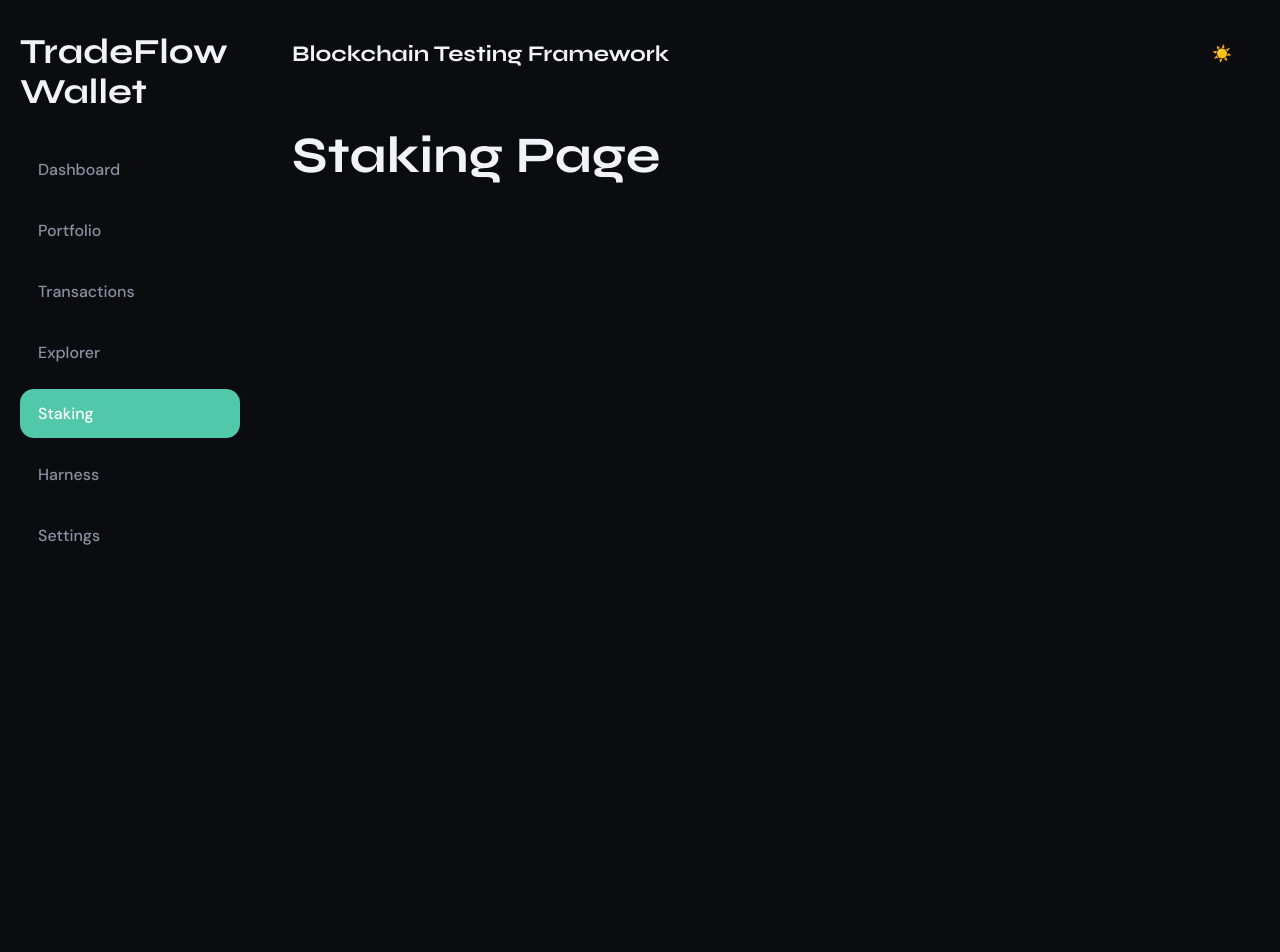
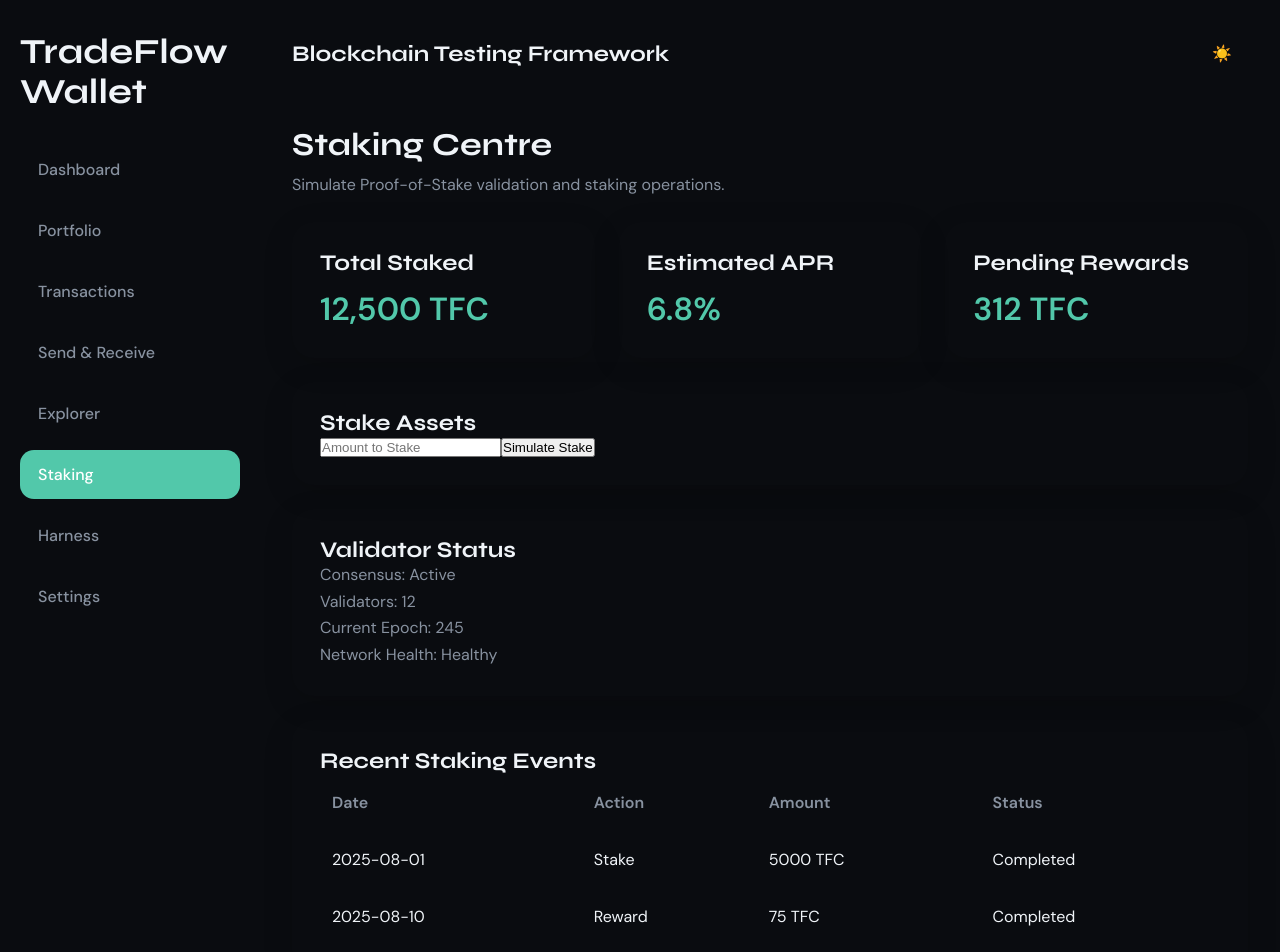
Before and after one commit to anushka2503769/wallet-ui, a React (Vite) app: page /staking in a window 1280 px wide. Shown: the top 952 px of the page. Before the commit the page ends 800 px from the top, so only its background shows below. Built offline with nearby package versions, Linux system fonts and the light colour scheme; a web font is replaced by a local one.

Commit message:
added SendReceive and Staking page

```diff
--- a/src/App.jsx
+++ b/src/App.jsx
@@ -47,6 +47,13 @@ function App() {
             className="sidebar-link"
           >
             Transactions
+          </NavLink>
+
+          <NavLink
+            to="/sendreceive"
+            className="sidebar-link"
+          >
+            Send & Receive
           </NavLink>
 
           <NavLink
--- a/src/pages/SendReceive/SendReceive.jsx
+++ b/src/pages/SendReceive/SendReceive.jsx
@@ -1,5 +1,5 @@
 import { useState } from 'react';
-import { ArrowUpRight, ArrowDownLeft } from 'lucide-react';
+import { ArrowUpRight, ArrowDownLeft, CheckCircle2, Loader2 } from 'lucide-react';
 import { walletService } from '../../services/api/walletService';
 
 function SendReceive() {
@@ -20,7 +20,6 @@ function SendReceive() {
 
   const handleSubmit = async (e) => {
     e.preventDefault();
-
     setLoading(true);
 
     try {
@@ -34,88 +33,114 @@ function SendReceive() {
   };
 
   return (
-    <div className="send-receive-page">
+    <div className="page-container">
+      {/* Header section with explicit typography styling */}
       <div className="page-header">
-        <div>
-          <h2>Send & Receive</h2>
-          <p>Execute blockchain transactions on the TradeFlow testnet.</p>
-        </div>
+        <h2>Send & Receive</h2>
+        <p>Execute blockchain transactions on the TradeFlow testnet.</p>
       </div>
 
-      <div className="send-grid">
-        <div className="card send-card">
-          <div className="send-header">
-            <ArrowUpRight size={20} />
+      {/* Two-column layout using global grid system */}
+      <div className="grid-2">
+
+        {/* Token Sending Card */}
+        <div className="card">
+          <div className="flex align-center gap-2 mb-6">
+            <ArrowUpRight size={20} className="text-accent" />
             <h3>Send Tokens</h3>
           </div>
 
-          <form onSubmit={handleSubmit}>
+          <form onSubmit={handleSubmit} className="flex col gap-4">
             <div className="form-group">
-              <label>Recipient Address</label>
-
+              <label className="form-label">Recipient Address</label>
               <input
                 type="text"
                 name="address"
+                className="form-input mono"
                 placeholder="0xA13D..."
                 value={formData.address}
                 onChange={handleChange}
+                required
               />
             </div>
 
             <div className="form-group">
-              <label>Amount</label>
-
+              <label className="form-label">Amount</label>
               <input
                 type="number"
                 name="amount"
+                className="form-input"
                 placeholder="100"
                 value={formData.amount}
                 onChange={handleChange}
+                required
               />
             </div>
 
-            <button type="submit" disabled={loading}>
-              {loading ? 'Processing...' : 'Send Transaction'}
+            <button
+              type="submit"
+              className="btn btn-primary btn-full mt-2"
+              disabled={loading}
+            >
+              {loading ? (
+                <>
+                  <span className="spinner"></span>
+                  Processing...
+                </>
+              ) : (
+                'Send Transaction'
+              )}
             </button>
           </form>
         </div>
 
-        <div className="card receive-card">
-          <div className="send-header">
-            <ArrowDownLeft size={20} />
+        {/* Token Receiving Card */}
+        <div className="card">
+          <div className="flex align-center gap-2 mb-6">
+            <ArrowDownLeft size={20} className="text-accent" />
             <h3>Receive Tokens</h3>
           </div>
 
-          <div className="receive-box">
-            <div className="qr-placeholder">
-              QR CODE
+          <div className="flex col flex-center gap-4 text-center">
+            {/* Kept fallback text placeholder inside your styled card border boundaries */}
+            <div className="flex flex-center skeleton" style={{ width: '160px', height: '160px', borderRadius: 'var(--r-lg)' }}>
+              <span className="text-muted text-xs">QR CODE</span>
             </div>
 
-            <div className="wallet-address-box">
-              0x7B3A4CFA9128A8D19B3A
+            <div className="address-display btn-full">
+              <span className="address-text">0x7B3A4CFA9128A8D19B3A</span>
             </div>
+            <span className="text-xs text-muted">Share your public address to receive assets</span>
           </div>
         </div>
       </div>
 
+      {/* Transaction Result Sheet */}
       {result && (
-        <div className="card result-card">
-          <h3>Transaction Result</h3>
+        <div className="card card-elevated mt-4">
+          <div className="flex align-center gap-2 mb-4">
+            <CheckCircle2 size={18} className="text-accent" />
+            <h3>Transaction Result</h3>
+          </div>
 
-          <div className="result-grid">
-            <div>
-              <strong>Status</strong>
-              <p>Confirmed</p>
+          <div className="grid-3">
+            <div className="stat-block">
+              <span className="stat-label">Status</span>
+              <div>
+                <span className="badge badge-success">Confirmed</span>
+              </div>
             </div>
 
-            <div>
-              <strong>Transaction Hash</strong>
-              <p>{result.txHash}</p>
+            <div className="stat-block">
+              <span className="stat-label">Transaction Hash</span>
+              <span className="stat-value text-sm font-mono truncate" data-tooltip={result.txHash}>
+                {result.txHash}
+              </span>
             </div>
 
-            <div>
-              <strong>Block</strong>
-              <p>{result.block}</p>
+            <div className="stat-block">
+              <span className="stat-label">Block</span>
+              <span className="stat-value text-sm font-mono">{result.block}</span>
             </div>
           </div>
         </div>
--- a/src/pages/Staking/Staking.jsx
+++ b/src/pages/Staking/Staking.jsx
@@ -1,7 +1,97 @@
+import { useState } from "react";
+
 function Staking() {
+  const [amount, setAmount] = useState("");
+
   return (
     <div className="page-container">
-      <h1>Staking Page</h1>
+      <div className="page-header">
+        <h2>Staking Centre</h2>
+        <p>
+          Simulate Proof-of-Stake validation and
+          staking operations.
+        </p>
+      </div>
+
+      <div className="stats-grid">
+        <div className="card">
+          <h3>Total Staked</h3>
+          <div className="wallet-balance">
+            12,500 TFC
+          </div>
+        </div>
+
+        <div className="card">
+          <h3>Estimated APR</h3>
+          <div className="wallet-balance">
+            6.8%
+          </div>
+        </div>
+
+        <div className="card">
+          <h3>Pending Rewards</h3>
+          <div className="wallet-balance">
+            312 TFC
+          </div>
+        </div>
+      </div>
+
+      <div className="card">
+        <h3>Stake Assets</h3>
+
+        <input
+          type="number"
+          placeholder="Amount to Stake"
+          value={amount}
+          onChange={(e) =>
+            setAmount(e.target.value)
+          }
+        />
+
+        <button>
+          Simulate Stake
+        </button>
+      </div>
+
+      <div className="card">
+        <h3>Validator Status</h3>
+
+        <p>Consensus: Active</p>
+        <p>Validators: 12</p>
+        <p>Current Epoch: 245</p>
+        <p>Network Health: Healthy</p>
+      </div>
+
+      <div className="card">
+        <h3>Recent Staking Events</h3>
+
+        <table className="table">
+          <thead>
+            <tr>
+              <th>Date</th>
+              <th>Action</th>
+              <th>Amount</th>
+              <th>Status</th>
+            </tr>
+          </thead>
+
+          <tbody>
+            <tr>
+              <td>2025-08-01</td>
+              <td>Stake</td>
+              <td>5000 TFC</td>
+              <td>Completed</td>
+            </tr>
+
+            <tr>
+              <td>2025-08-10</td>
+              <td>Reward</td>
+              <td>75 TFC</td>
+              <td>Completed</td>
+            </tr>
+          </tbody>
+        </table>
+      </div>
     </div>
   );
 }
--- a/src/routes.jsx
+++ b/src/routes.jsx
@@ -1,6 +1,7 @@
 import Dashboard from './pages/Dashboard/Dashboard';
 import Portfolio from './pages/Portfolio/Portfolio';
 import Transactions from './pages/Transactions/Transactions';
+import SendReceive from './pages/SendReceive/SendReceive'
 import Explorer from './pages/Explorer/Explorer';
 import Staking from './pages/Staking/Staking';
 import Harness from './pages/Harness/Harness';
@@ -18,6 +19,10 @@ const routes = [
   {
     path: '/transactions',
     element: <Transactions />
+  },
+  {
+    path: '/sendreceive',
+    element: <SendReceive />
   },
   {
     path: '/explorer',
```
